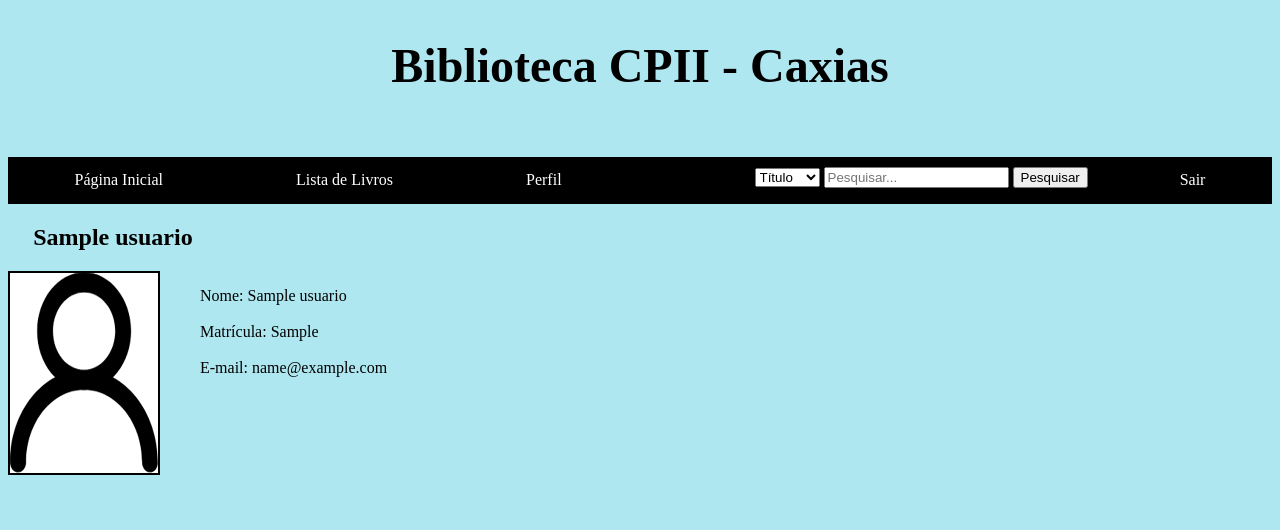
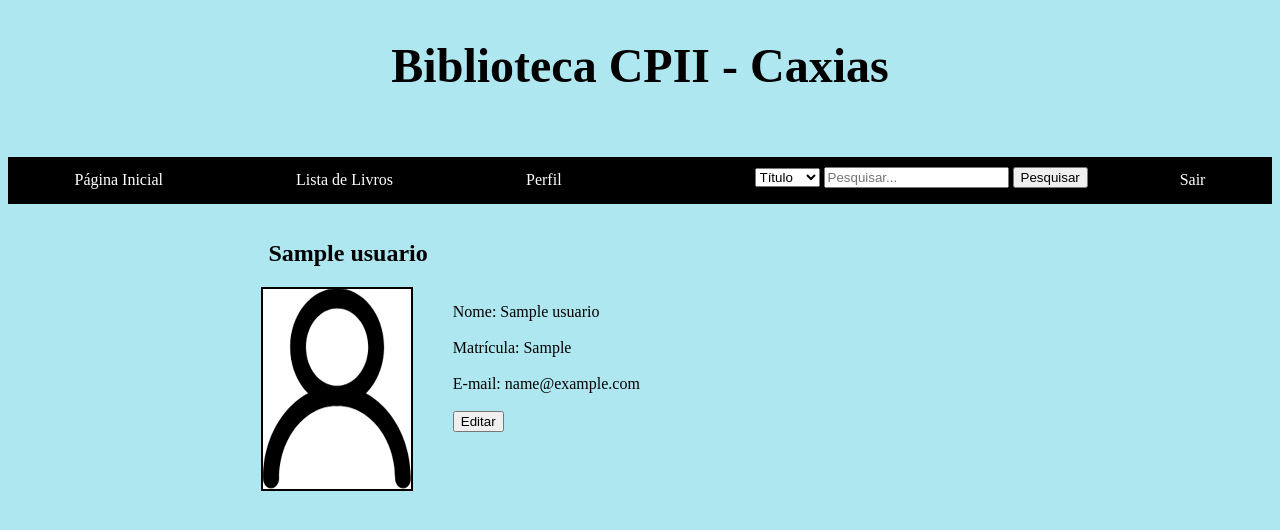
Before and after one commit to cp2-dc-info-projeto-final/alexandr-ia, a PHP site: page /Perfil/perfil_alunoProf.php in a window 1280 px wide. Shown: the top 530 px of the page. Run offline with PHP 8.4, Linux system fonts and the light colour scheme; the visitor is signed in with stand-in values (Sample User, id 1); tables that the repository leaves empty hold one stand-in row (values such as "Sample post"); data that the repository does not hold is empty.

Commit message:
Alterando a organização da página de perfil

```diff
--- a/Alexandr_IA/Perfil/perfil_alunoProf.php
+++ b/Alexandr_IA/Perfil/perfil_alunoProf.php
@@ -123,6 +123,15 @@
 
       }
 
+      #conteudo{
+        margin-left: 20%;
+        display: inline-block;
+      }
+
+      #botoes{
+        margin-left: 5%;
+      }
+
       </style>
 
   </head>
@@ -159,6 +168,7 @@
 			</ul>
 		</div>
 
+    <div id="conteudo">
       <h2><?php echo($usuario['nome']); ?></h2>
 
       <img id="foto_perfil" src=<?php
@@ -183,10 +193,9 @@
         <li> Matrícula: <?php echo($usuario['matricula']);?></li>
         <br>
         <li> E-mail: <?php echo($usuario['email']);?></li>
+        <br>
+        <input type="button" value="Editar">
       <ul>
-
-  </div>
-
   </body>
 
 </html>
```
Lines whose indentation alone changed are shown as unchanged.
